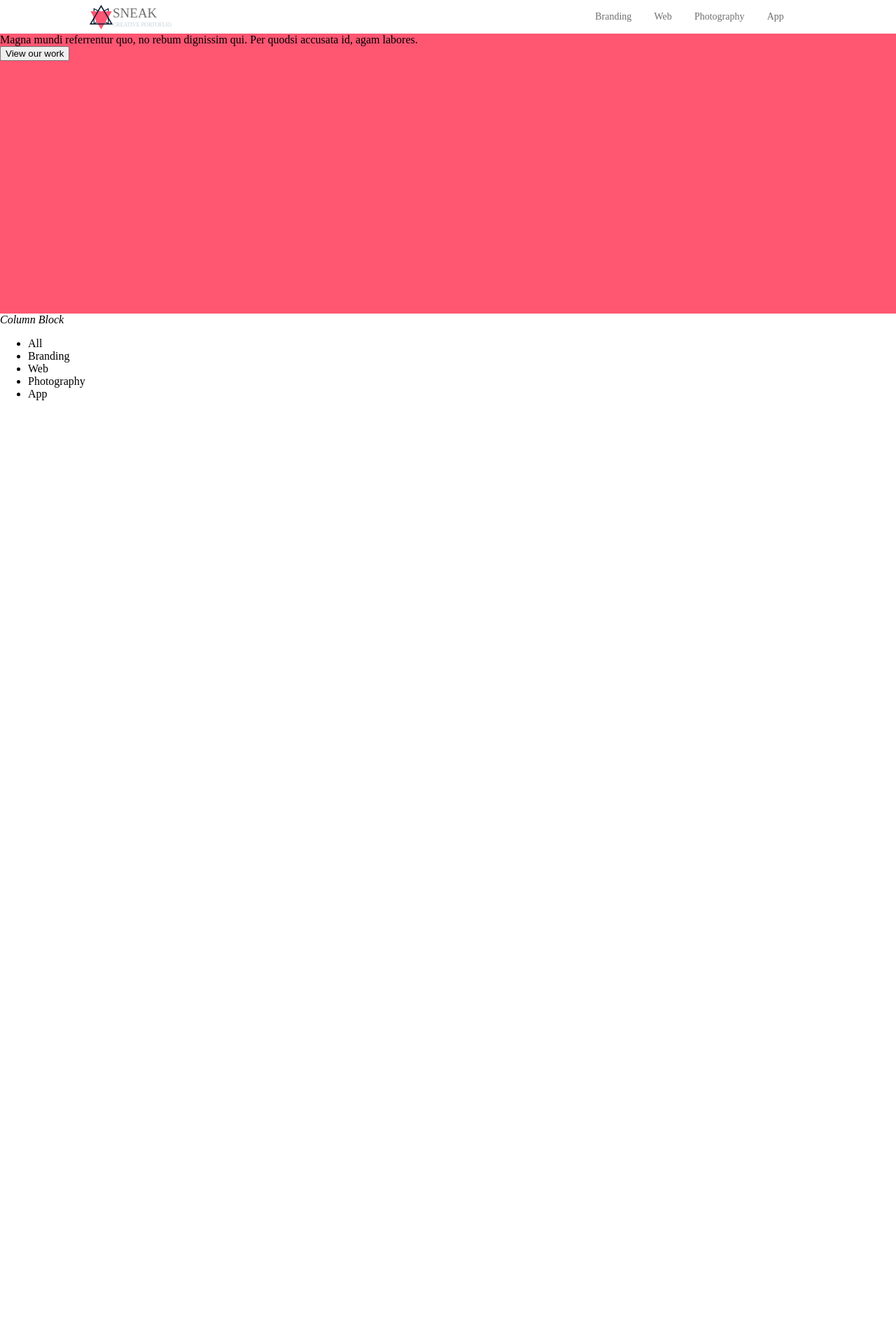
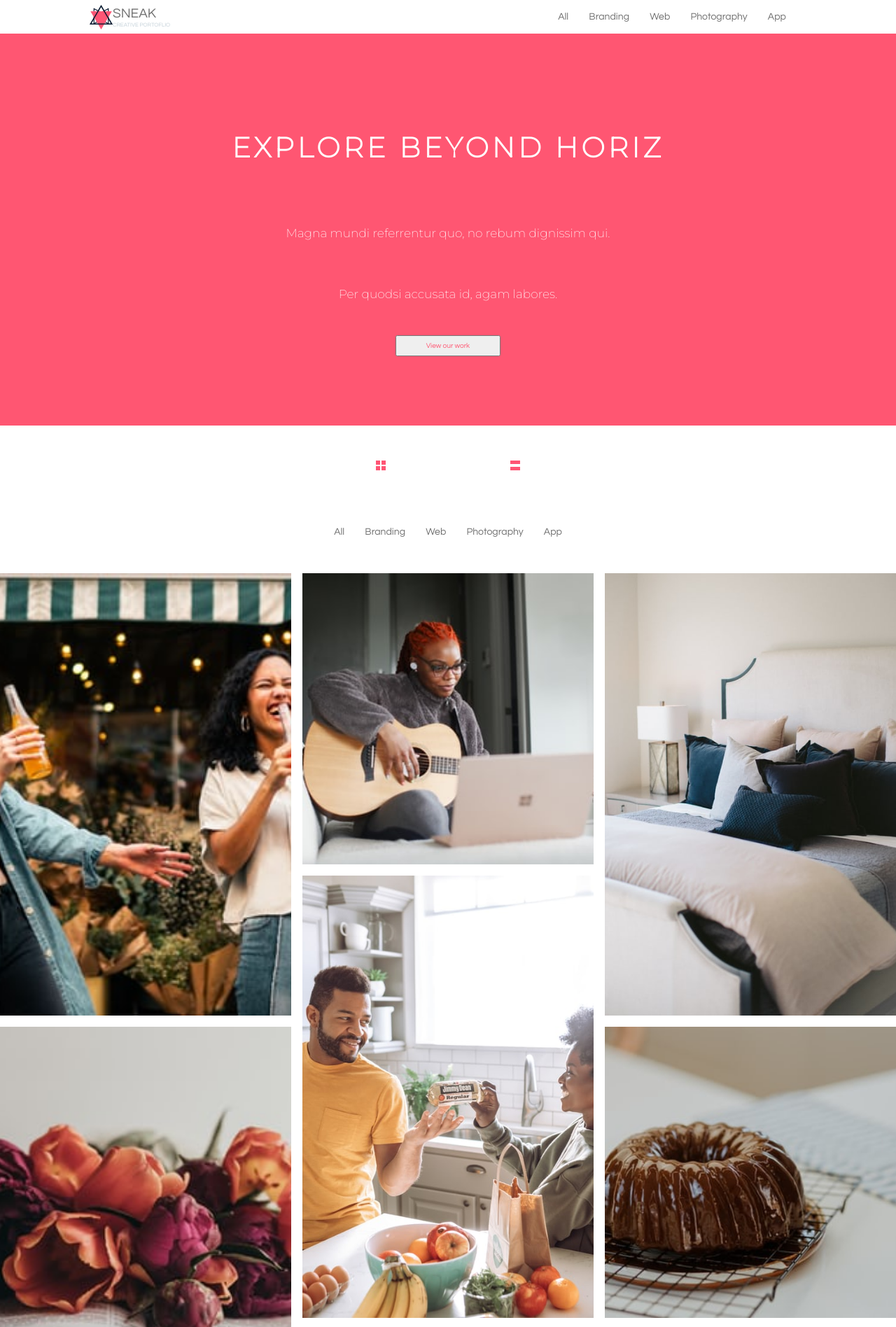
Before and after one commit to floidealejo/challenge-portafolio, a plain HTML site: page index.html in a window 1280 px wide. Shown: the top 1896 px of the page at 70% size. Before the commit the page ends 800 px from the top, so only its background shows below. Drawn offline with Linux system fonts and the light colour scheme.

Commit message:
[FIN] I Finished challenge , I added some images that I used in the grid and refactorized some styles.

```diff
--- a/index.html
+++ b/index.html
@@ -5,49 +5,81 @@
     <meta http-equiv="X-UA-Compatible" content="IE=edge" />
     <meta name="viewport" content="width=device-width, initial-scale=1.0" />
     <link rel="stylesheet" href="./styles.css" />
+    <link rel="preconnect" href="https://fonts.gstatic.com">
+    <link href="https://fonts.googleapis.com/css2?family=Montserrat:wght@200&family=Questrial&display=swap" rel="stylesheet">
     <script src="/index.js"/></script>
     <title>Challeng</title>
 </head>
 <body>
-    <header class="Header">
-        <section class="Header__container">
-            <img class="Logo" src="./assets/Logo.png"/>
-            <article>
-                <p class="SNEAK">SNEAK</p>
-                <p class="CREATIVE_PORTOFLIO">CREATIVE PORTOFLIO</p>
+    <header class="header">
+        <section class="header__container">
+            <img class="logo" src="./assets/Logo.png"/>
+            <article >
+                <p class="header__container-article__title">SNEAK</p>
+                <p class="header__container-article__subtitle">CREATIVE PORTOFLIO</p>
             </article>
         </section>
-        <nav class="Navigation">
-            <li class="All">All</li>
-            <li class="Branding">Branding</li>
-            <li class="Web">Web</li>
-            <li class="Photography">Photography</li>
-            <li class="App">App</li>
+        <nav class="navigation">
+            <li class="all">All</li>
+            <li class="branding">Branding</li>
+            <li class="web">Web</li>
+            <li class="photography">Photography</li>
+            <li class="app">App</li>
         </nav>
     </header>
-        <section class="Landing">
-            <title>Explore Beyond Horizon</title>
-            <p>Magna mundi referrentur quo, no rebum dignissim qui.
-                Per quodsi accusata id, agam labores.</p>
-            <button>View our work</button>
+        <section class="container__landing">
+            <article class="header__container-article">
+                <h1 class="container__landing--title">EXPLORE BEYOND HORIZ</h1>
+                <p class="container__landing-pharagraph1">Magna mundi referrentur quo, no rebum dignissim qui.</p>
+                <p class="container__landing-pharagraph1">Per quodsi accusata id, agam labores.</p>
+                <button class="container__landing--button">View our work</button>
+            </article>
         </section>
         <main>
-            <section>
-                <nav>
-                    <i>Column</i>
-                    <i>Block</i>
+            <section class="container__navigation">
+                <nav class="container__navigation-icons">
+                    <img src="./assets/Block Icon.png"/>
+                    <img src="./assets/Column Icon.png"/>
                 </nav>
-                <nav>
-                    <ul>
-                        <li>All</li>
-                        <li>Branding</li>
-                        <li>Web</li>
-                        <li>Photography</li>
-                        <li>App</li>
-                    </ul>
+                <nav class="container__navigation-nav">
+                    <li class="all">All</li>
+                    <li class="branding">Branding</li>
+                    <li class="web">Web</li>
+                    <li class="photography">Photography</li>
+                    <li class="app">App</li>
                 </nav>
             </section>
-            <section>
+            <section class="container">
+                <article class="container__card">
+                    <img class="grid-gallery__image"    src="/assets/amigos.jpg" alt="amigos">
+                </article>
+                <article class="container__card">
+                    <img class="grid-gallery__image" src="/assets/aprender.jpg" alt="aprender">
+                </article>
+                <article class="container__card">
+                    <img class="grid-gallery__image" src="/assets/cama.jpg" alt="cama">
+                </article>
+                <article class="container__card">
+                    <img class="grid-gallery__image" src="/assets/cocina.jpg" alt="cocina">
+                </article>
+                <article class="container__card">
+                    <img class="grid-gallery__image" src="/assets/libro.jpg" alt="libro">
+                </article>
+                <article class="container__card">
+                    <img class="grid-gallery__image" src="/assets/paisaje.jpg" alt="paisaje">
+                </article>
+                <article class="container__card">
+                    <img class="grid-gallery__image" src="/assets/paseo.jpg" alt="paseo">
+                </article>
+                <article class="container__card">
+                    <img class="grid-gallery__image" src="/assets/postre.jpg" alt="postre">
+                </article>
+                <article class="container__card">
+                    <img class="grid-gallery__image" src="/assets/restaurante.jpg" alt="restaurante">
+                </article>
+                <article class="container__card">
+                    <img class="grid-gallery__image" src="/assets/sala.jpg" alt="sala">
+                </article>
             </section>
             <section>
             </section>
--- a/styles.css
+++ b/styles.css
@@ -3,179 +3,221 @@ body {
   padding: 0;
 }
 
-.Header {
+.header {
   display: inline-flex;
   justify-content: space-between;
   margin: 0 10vw;
   width: 80vw;
   height: 6vh;
 }
-.Header__container {
+.header__container {
   display: flex;
   flex-wrap: nowrap;
   align-items: center;
   justify-content: space-evenly;
 }
-.Header__container p {
-  margin: 0;
-}
-.Logo {
+
+.logo {
   width: inherit;
   height: inherit;
 }
-.SNEAK {
+.header__container-article__title {
+  margin: 0;
   font-size: 19px;
-  font-family: "Myriad Pro";
+  font-family: "Questrial";
   color: rgb(112, 112, 112);
   line-height: 1.2;
 }
-.CREATIVE_PORTOFLIO {
+.header__container-article__subtitle {
   font-size: 8px;
-  font-family: "Montserrat";
+  font-family: "Questrial";
   color: rgb(195, 208, 216);
   line-height: 1.2;
+  margin: 0;
 }
-.Navigation {
+.container__navigation {
+  display: grid;
+  justify-content: center;
+  gap: 80px;
+}
+.navigation {
   width: 30vw;
   display: flex;
   flex-wrap: nowrap;
   align-items: center;
   justify-content: space-evenly;
 }
-.Navigation li {
+.container__navigation-icons {
+  width: 30vw;
+  display: flex;
+  flex-wrap: nowrap;
+  align-items: center;
+  padding-top: 50px;
+  justify-content: space-around;
+}
+.container__navigation-nav {
+  width: 30vw;
+  display: flex;
+  flex-wrap: nowrap;
+  align-items: center;
+  justify-content: space-evenly;
+  padding-bottom: 50px;
+}
+.navigation li,
+.container__navigation-nav li {
   list-style: none;
 }
-.All {
+.all {
   font-size: 14px;
-  font-family: "Myriad Pro";
-  color: rgb(255, 255, 255);
-  line-height: 1.2;
-}
-.Hover {
-  background-color: rgb(255, 86, 114);
-  position: absolute;
-  left: 1114px;
-  top: 32px;
-  width: 80px;
-  height: 35px;
-  z-index: 68;
-}
-.Branding {
-  font-size: 14px;
-  font-family: "Myriad Pro";
+  font-family: "Questrial", sans-serif;
   color: rgb(112, 112, 112);
   line-height: 1.2;
 }
-.Web {
+.all:hover {
+  background-color: rgb(255, 86, 114);
+  font-family: "Questrial", sans-serif;
+  color: rgb(255, 255, 255);
+  padding: 7px 14px;
+}
+
+.branding {
   font-size: 14px;
-  font-family: "Myriad Pro";
+  font-family: "Questrial", sans-serif;
   color: rgb(112, 112, 112);
   line-height: 1.2;
 }
-.Photography {
+.web {
   font-size: 14px;
-  font-family: "Myriad Pro";
+  font-family: "Questrial", sans-serif;
   color: rgb(112, 112, 112);
   line-height: 1.2;
 }
-.App {
+.photography {
   font-size: 14px;
-  font-family: "Myriad Pro";
+  font-family: "Questrial", sans-serif;
   color: rgb(112, 112, 112);
   line-height: 1.2;
 }
-/* .Search_Icon {
-  background-color: rgb(255, 86, 114);
-  position: absolute;
-  left: 1722px;
-  top: 39px;
-  width: 22px;
-  height: 22px;
-  z-index: 63;
-}
-.Path {
-  background-color: rgb(255, 255, 255);
-  position: absolute;
-  left: 0px;
-  top: 0px;
-  width: 1920px;
-  height: 100px;
-  z-index: 61;
+.app {
+  font-size: 14px;
+  font-family: "Questrial", sans-serif;
+  color: rgb(112, 112, 112);
+  line-height: 1.2;
 }
 
-.Magna_mundi_referren {
+.container__landing {
+  display: grid;
+  justify-items: center;
+  align-items: center;
+  background-color: rgb(255, 86, 114);
+  max-height: 50vh;
+  min-height: 70vh;
+}
+.landing p {
+  margin: 0;
+}
+.header__container-article {
+  display: grid;
+  justify-items: center;
+  gap: 30px;
+}
+
+.container__landing--title {
+  font-size: 40px;
+  font-family: "Montserrat", sans-serif;
+  color: rgb(255, 255, 255);
+  line-height: 1.2;
+  letter-spacing: 0.3rem;
+}
+.container__landing-pharagraph1 {
   font-size: 17px;
-  font-family: "Myriad Pro";
+  font-family: "Montserrat", sans-serif;
   color: rgb(255, 255, 255);
   line-height: 1.333;
-  text-align: center;
-  position: absolute;
-  left: 681.844px;
-  top: 541.55px;
-  z-index: 56;
-} */
+}
 
-.Landing {
-  background-color: rgb(255, 86, 114);
-  max-height: 50vh;
-  min-height: 50vh;
-}
-.Landing p {
-  margin: 0;
-}
-.Title {
-  position: absolute;
-  left: 0px;
-  top: 0px;
-  width: 1920px;
-  height: 3030px;
-  z-index: 58;
-}
-.EXPLORE_BEYOND_HORIZ {
-  font-size: 40px;
-  font-family: "Myriad Pro";
-  color: rgb(255, 255, 255);
-  line-height: 1.2;
-  position: absolute;
-  left: 539.844px;
-  top: 438.677px;
-  z-index: 57;
-}
-.Magna_mundi_referren {
-  font-size: 17px;
-  font-family: "Myriad Pro";
-  color: rgb(255, 255, 255);
-  line-height: 1.333;
-  text-align: center;
-  position: absolute;
-  left: 681.844px;
-  top: 541.55px;
-  z-index: 56;
-}
-.Button {
-  position: absolute;
-  left: 0px;
-  top: 0px;
-  width: 1920px;
-  height: 3030px;
-  z-index: 54;
-}
-.VIEW_OUR_WORK {
-  font-size: 10.245px;
-  font-family: "Myriad Pro";
+.container__landing--button {
+  font-size: 10.1px;
+  font-family: "Questrial", sans-serif;
   color: rgb(255, 87, 115);
   line-height: 1.2;
-  position: absolute;
-  left: 906.851px;
-  top: 635.463px;
-  z-index: 53;
+  width: 150px;
+  height: 30px;
 }
-.Path {
-  background-color: rgb(255, 255, 255);
-  position: absolute;
-  left: 875px;
-  top: 622px;
-  width: 170px;
-  height: 40px;
-  z-index: 52;
+
+.container {
+  display: grid;
+  grid-auto-rows: 200px;
+  grid-gap: 1rem;
+  grid-auto-flow: row dense;
 }
+
+@media all and (min-width: 320px) {
+  .container {
+    grid-template-columns: repeat(1, 1fr);
+  }
+}
+
+@media all and (min-width: 768px) {
+  .container {
+    grid-template-columns: repeat(2, 1fr);
+  }
+}
+
+@media all and (min-width: 1024px) {
+  .container {
+    justify-content: center;
+    grid-template-columns: repeat(3, auto);
+  }
+}
+
+.container__card:nth-child(11n + 1) {
+  grid-column: span 1;
+  grid-row: span 3;
+}
+.container__card:nth-child(11n + 2) {
+  grid-column: span 1;
+  grid-row: span 2;
+}
+.container__card:nth-child(11n + 3) {
+  grid-column: span 1;
+  grid-row: span 3;
+}
+
+.container__card:nth-child(11n + 4) {
+  grid-column: span 1;
+  grid-row: span 3;
+}
+.container__card:nth-child(11n + 5) {
+  grid-column: span 1;
+  grid-row: span 3;
+}
+.container__card:nth-child(11n + 6) {
+  grid-column: 2;
+  grid-row: span 4;
+}
+
+.container__card:nth-child(11n + 7) {
+  grid-column: 1;
+  grid-row: span 3;
+}
+
+.container__card:nth-child(11n + 8) {
+  grid-column: 3;
+  grid-row: span 2;
+}
+
+.container__card:nth-child(11n + 9) {
+  grid-column: 3;
+  grid-row: span 2;
+}
+.container__card:nth-child(11n + 10) {
+  grid-column: 3;
+  grid-row: span 2;
+}
+
+.grid-gallery__image {
+  width: 100%;
+  height: 100%;
+  object-fit: cover;
+}
```
Also changed, not shown: assets/Block Icon.png (added), assets/Column Icon.png (added), assets/amigos.jpg (added), assets/aprender.jpg (added), assets/cama.jpg (added), assets/cocina.jpg (added), assets/libro.jpg (added), assets/paisaje.jpg (added), assets/paseo.jpg (added), assets/postre.jpg (added), assets/restaurante.jpg (added), assets/sala.jpg (added).
